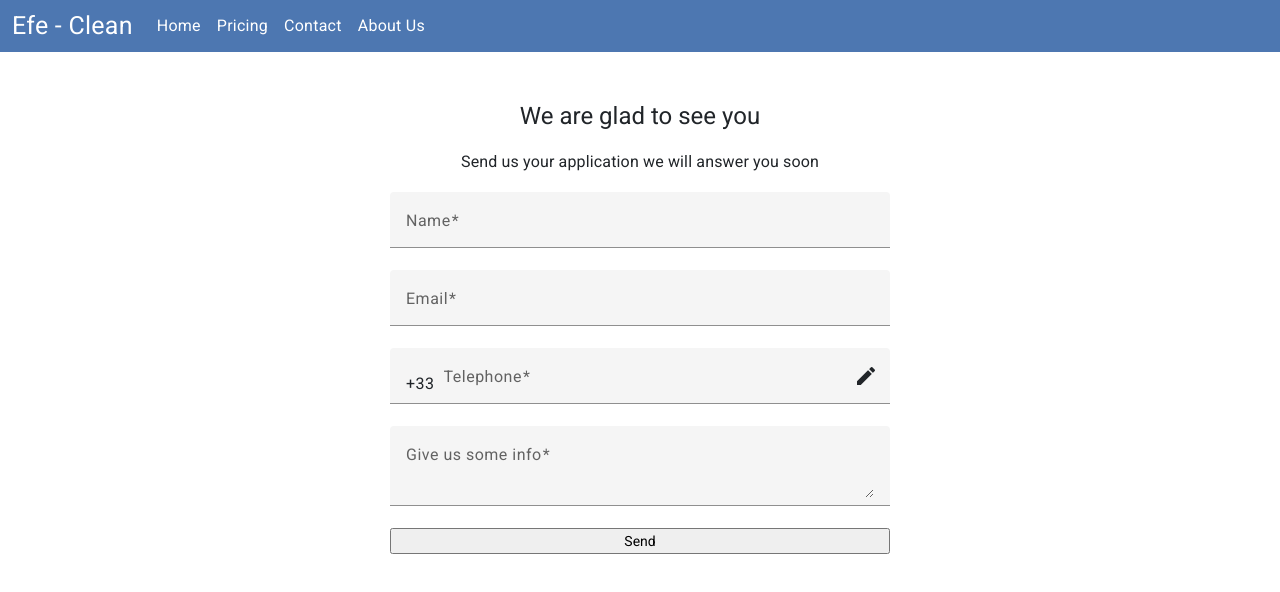
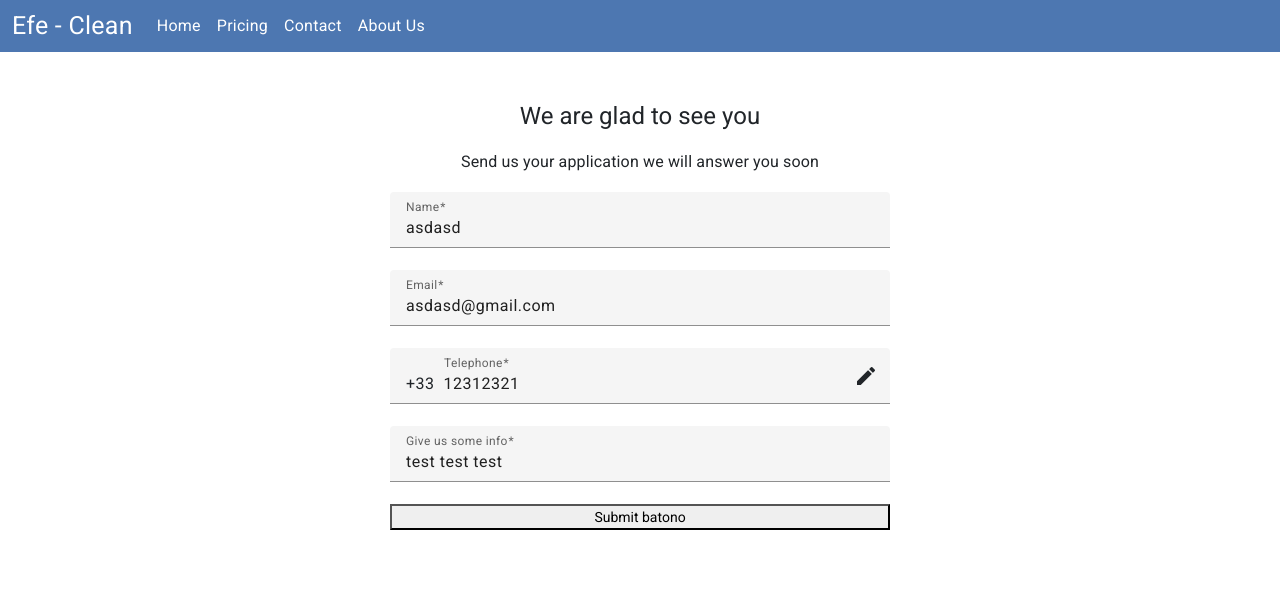
Before and after one commit to Luka288/efe-clean, an Angular app: page /contact in a window 1280 px wide. Shown: the top 592 px of the page. Built offline with nearby package versions, Linux system fonts and the light colour scheme.

Commit message:
working on email send

```diff
--- a/src/app/features/contact-page/contact-page.component.html
+++ b/src/app/features/contact-page/contact-page.component.html
@@ -5,11 +5,7 @@
       <h3>Send us your application we will answer you soon</h3>
     </div>
     <div class="wrapper">
-      <form
-        class="example-form"
-        [formGroup]="signUpForm"
-        (submit)="emailService($event)"
-      >
+      <form class="example-form" [formGroup]="signUpForm">
         <mat-form-field class="example-full-width">
           <mat-label>Name</mat-label>
           <input
@@ -59,17 +55,17 @@
         </mat-form-field>
         <mat-form-field class="example-full-width">
           <mat-label>Give us some info</mat-label>
-          <textarea
+          <input
             matInput
             placeholder="Provide info about your place"
             [formGroup]="signUpForm"
             formControlName="description"
-          ></textarea>
+          />
           @if (signUpForm.get("description")?.hasError("required")) {
           <mat-error>Please provide some info about your place</mat-error>
           }
         </mat-form-field>
-        <input type="submit" value="Send" />
+        <button type="submit">Submit batono</button>
       </form>
     </div>
   </section>
--- a/src/app/features/contact-page/contact-page.component.ts
+++ b/src/app/features/contact-page/contact-page.component.ts
@@ -22,33 +22,49 @@ export default class ContactPageComponent {
   private readonly userID = 'M6lXw60kHrTBq4rzm'
 
   readonly signUpForm =this.fb.group({
-    firstName: new FormControl('', [
+    firstName: new FormControl('asdasd', [
       Validators.required,
       Validators.minLength(2),
       Validators.maxLength(16),
     ]),
-    email: new FormControl('', [
+    email: new FormControl('asdasd@gmail.com', [
       Validators.required,
       Validators.email,
     ]),
-    phone: new FormControl('', [Validators.required, Validators.minLength(2)]),
-    description: new FormControl('', [
+    phone: new FormControl('12312321', [Validators.required, Validators.minLength(2)]),
+    description: new FormControl('test test test', [
       Validators.required,
+      Validators.minLength(10)
     ])
   })
 
 
-  emailService(info: Event){
-    emailjs
-    .sendForm('service_j8gjr1z', 'template_skrl3dc', info.target as HTMLFormElement,this.userID)
-    .then(
-      () => {
-        console.log('SUCCESS!');
-      },
-      (error) => {
-        console.log('FAILED...', (error as EmailJSResponseStatus).text);
-      },
-    );
 
-  }
+
+  // !! finding way to send email working on it !
+
+  // emailService(event: SubmitEvent){
+  //   event.preventDefault();
+  //   if(this.signUpForm.valid){
+  //     const values = {
+  //       firstName: this.signUpForm.get('firstName')?.value,
+  //       email: this.signUpForm.get('email')?.value,
+  //       phone: this.signUpForm.get('phone')?.value,
+  //       description: this.signUpForm.get("description")?.value
+  //     }
+
+  //     emailjs
+  //     .send('service_j8gjr1z', 'template_skrl3dc', values, this.userID)
+  //     .then(
+  //       () => {
+  //         console.log(this.signUpForm.value)
+  //         console.log('SUCCESS!',);
+  //       },
+  //       (error) => {
+  //         console.log('FAILED...', (error as EmailJSResponseStatus).text);
+  //       },
+  //     );
+
+  //   }
+  // }
 }
```
